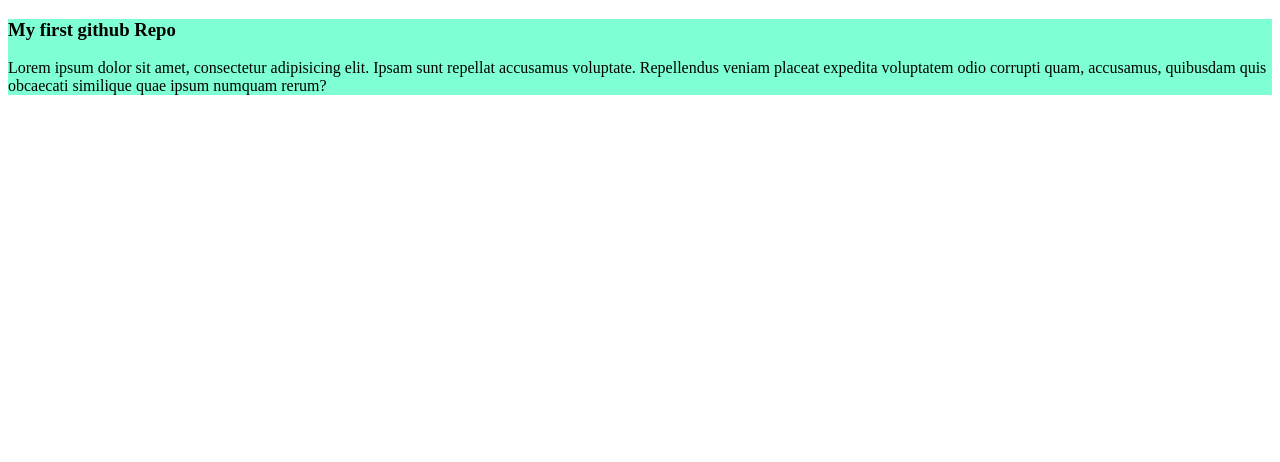
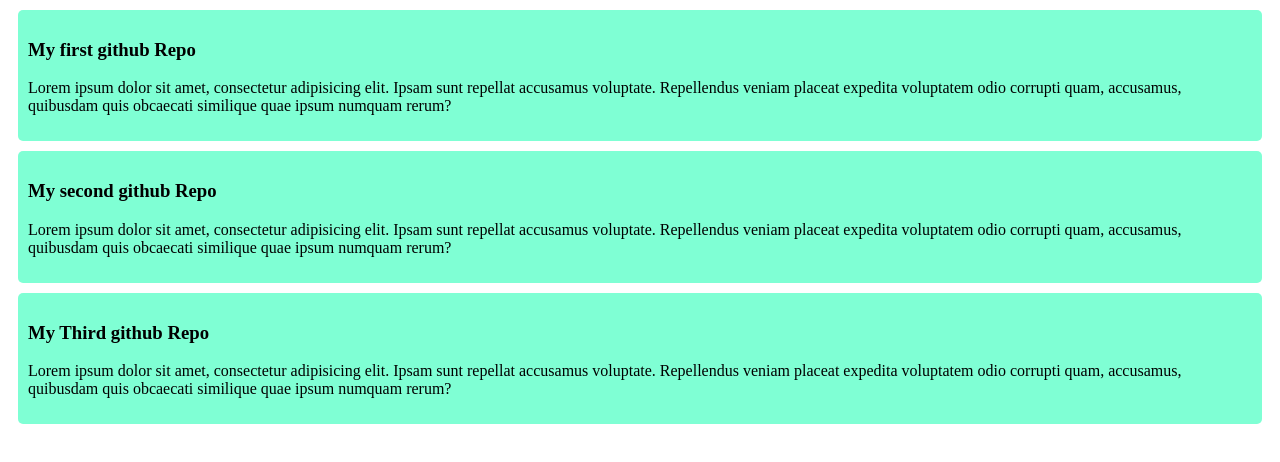
Before and after one commit to Faysal2123/my-first-repo, a plain HTML site: page index.html in a window 1280 px wide. Drawn offline with Linux system fonts and the light colour scheme.

Commit message:
my second and third blog

```diff
--- a/index.html
+++ b/index.html
@@ -11,6 +11,14 @@
         <h3>My first github Repo</h3>
         <p>Lorem ipsum dolor sit amet, consectetur adipisicing elit. Ipsam sunt repellat accusamus voluptate. Repellendus veniam placeat expedita voluptatem odio corrupti quam, accusamus, quibusdam quis obcaecati similique quae ipsum numquam rerum?</p>
     </div>
+    <div class="blog">
+        <h3>My second github Repo</h3>
+        <p>Lorem ipsum dolor sit amet, consectetur adipisicing elit. Ipsam sunt repellat accusamus voluptate. Repellendus veniam placeat expedita voluptatem odio corrupti quam, accusamus, quibusdam quis obcaecati similique quae ipsum numquam rerum?</p>
+    </div>
+    <div class="blog">
+        <h3>My Third github Repo</h3>
+        <p>Lorem ipsum dolor sit amet, consectetur adipisicing elit. Ipsam sunt repellat accusamus voluptate. Repellendus veniam placeat expedita voluptatem odio corrupti quam, accusamus, quibusdam quis obcaecati similique quae ipsum numquam rerum?</p>
+    </div>
 
 </body>
 </html>
--- a/styles/styles.css
+++ b/styles/styles.css
@@ -1,3 +1,6 @@
 .blog{
     background-color: aquamarine;
+    padding: 10px;
+    border-radius: 5px;
+    margin: 10px;
 }
```
